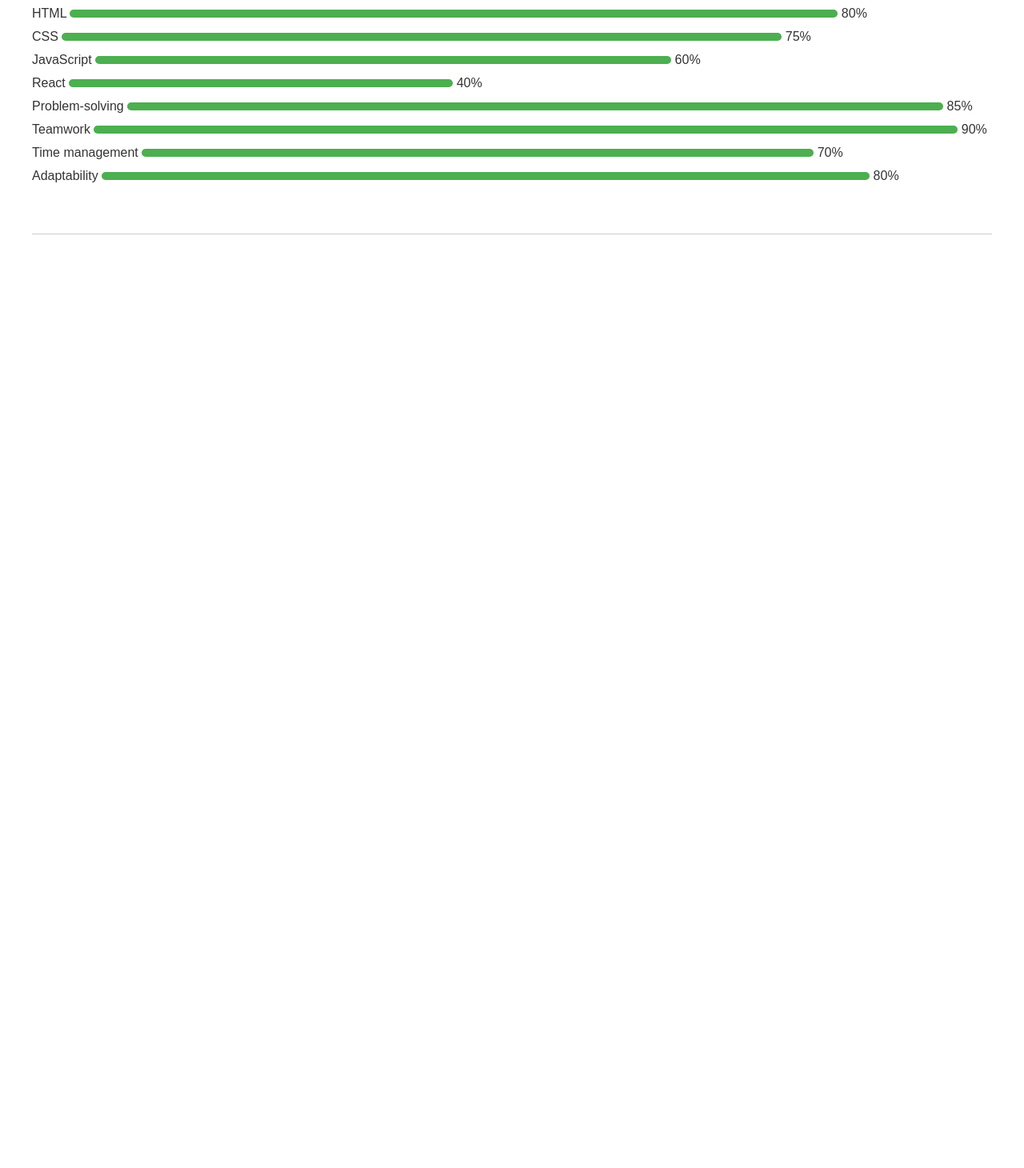
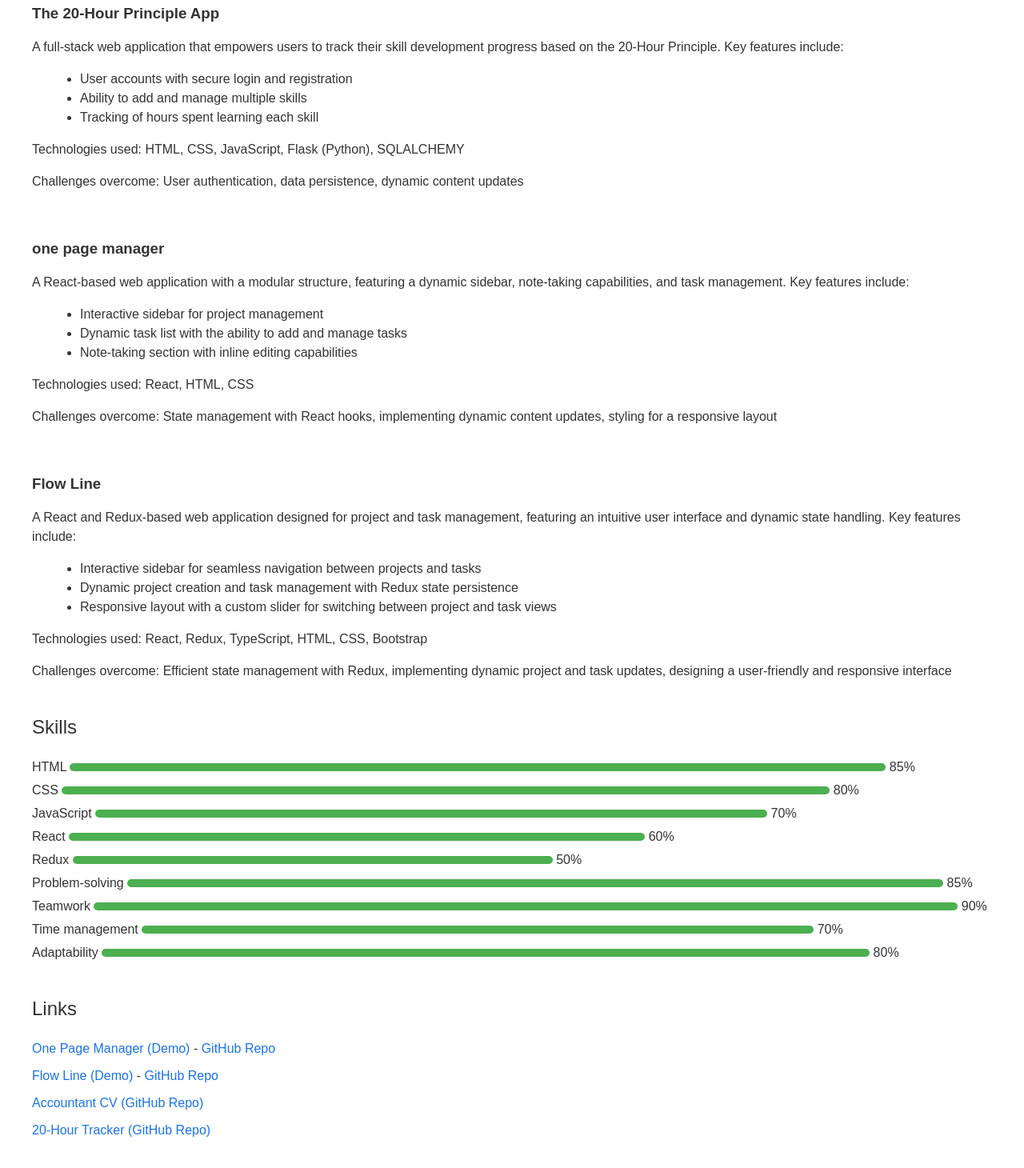
Before and after one commit to Elgohary23/cv, a plain HTML site: page index.html in a window 1280 px wide. Shown: the part 936-2396 px from the top of the page at 80% size. Before the commit the page ends 1269 px from the top, so only its background shows below. Drawn offline with Linux system fonts and the light colour scheme.

Commit message:
Add files via upload

```diff
--- a/index.html
+++ b/index.html
@@ -4,7 +4,7 @@
 <head>
     <meta charset="UTF-8">
     <meta name="viewport" content="width=device-width, initial-scale=1.0">
-    <title> Ebrahem Elgohary - Resume</title>
+    <title>Ebrahem Elgohary - Resume</title>
     <link rel="stylesheet" href="style.css">
 </head>
 
@@ -28,13 +28,27 @@
         <article class="school">
             <h3>Tanta University</h3>
             <h4>Bachelor of Science in Communication and Electronics Engineering</h4>
-            <p>Expected Graduation: [8, 2025]</p>
+            <p>Expected Graduation: 2025</p>
         </article>
-        </article>
-
+    </section>
 
     <section class="projects">
         <h2>Projects</h2>
+        <article class="project">
+            <h3>Static Personal Resume Website</h3>
+            <p>Developed a responsive static website to showcase a friend's professional profile. Key features include:
+            </p>
+            <ul>
+                <li>Clean, visually appealing layout using custom CSS</li>
+                <li>Organized sections for "About Me," "Education," "Skills," "Work Experience," and "Personal Skills"
+                </li>
+                <li>Responsive design for optimal viewing across different devices and screen sizes</li>
+            </ul>
+            <p>Technologies used: HTML, CSS (Grid Layout, Flexbox), Media Queries</p>
+            <p>Challenges overcome: Responsive grid layout design, cross-browser compatibility, optimizing for various
+                screen sizes</p>
+        </article>
+        <br>
         <article class="project">
             <h3>The 20-Hour Principle App</h3>
             <p>A full-stack web application that empowers users to track their skill development progress based on
@@ -47,23 +61,62 @@
             <p>Technologies used: HTML, CSS, JavaScript, Flask (Python), SQLALCHEMY</p>
             <p>Challenges overcome: User authentication, data persistence, dynamic content updates</p>
         </article>
-
+        <br>
+        <article class="project">
+            <h3>one page manager</h3>
+            <p>A React-based web application with a modular structure, featuring a dynamic sidebar, note-taking
+                capabilities, and task management. Key features include:</p>
+            <ul>
+                <li>Interactive sidebar for project management</li>
+                <li>Dynamic task list with the ability to add and manage tasks</li>
+                <li>Note-taking section with inline editing capabilities</li>
+            </ul>
+            <p>Technologies used: React, HTML, CSS</p>
+            <p>Challenges overcome: State management with React hooks, implementing dynamic content updates, styling for
+                a responsive layout</p>
+        </article>
+        <br>
+        <article class="project">
+            <h3>Flow Line</h3>
+            <p>A React and Redux-based web application designed for project and task management, featuring an intuitive
+                user interface and dynamic state handling. Key features include:</p>
+            <ul>
+                <li>Interactive sidebar for seamless navigation between projects and tasks</li>
+                <li>Dynamic project creation and task management with Redux state persistence</li>
+                <li>Responsive layout with a custom slider for switching between project and task views</li>
+            </ul>
+            <p>Technologies used: React, Redux, TypeScript, HTML, CSS, Bootstrap</p>
+            <p>Challenges overcome: Efficient state management with Redux, implementing dynamic project and task
+                updates, designing a user-friendly and responsive interface</p>
+        </article>
 
     </section>
 
     <section class="skills">
         <h2>Skills</h2>
         <ul>
-                <li>HTML <span class="skill-bar" style="width: 80%;"></span> 80%</li>
-                <li>CSS <span class="skill-bar" style="width: 75%;"></span> 75%</li>
-                <li>JavaScript <span class="skill-bar" style="width: 60%;"></span> 60%</li>
-                <li>React <span class="skill-bar" style="width: 40%;"></span> 40%</li>
+            <li>HTML <span class="skill-bar" style="width: 85%;"></span> 85%</li>
+            <li>CSS <span class="skill-bar" style="width: 80%;"></span> 80%</li>
+            <li>JavaScript <span class="skill-bar" style="width: 70%;"></span> 70%</li>
+            <li>React <span class="skill-bar" style="width: 60%;"></span> 60%</li>
+            <li>Redux <span class="skill-bar" style="width: 50%;"></span> 50%</li>
             <li>Problem-solving <span class="skill-bar" style="width: 85%;"></span> 85%</li>
             <li>Teamwork <span class="skill-bar" style="width: 90%;"></span> 90%</li>
             <li>Time management <span class="skill-bar" style="width: 70%;"></span> 70%</li>
             <li>Adaptability <span class="skill-bar" style="width: 80%;"></span> 80%</li>
         </ul>
     </section>
+
+    <section class="links">
+        <h2>Links</h2>
+        <ul>
+            <li><a href="https://onepagemanager.onrender.com/" target="_blank">One Page Manager (Demo)</a> - <a href="https://github.com/Elgohary23/onePagemanager" target="_blank">GitHub Repo</a></li>
+            <li><a href="https://flow-line.onrender.com/" target="_blank">Flow Line (Demo)</a> - <a href="https://github.com/Elgohary23/flow-line" target="_blank">GitHub Repo</a></li>
+            <li><a href="https://github.com/Elgohary23/accountant-cv" target="_blank">Accountant CV (GitHub Repo)</a></li>
+            <li><a href="https://github.com/Elgohary23/20-hour-tracker" target="_blank">20-Hour Tracker (GitHub Repo)</a></li>
+        </ul>
+    </section>
+
 </body>
 
 </html>
--- a/style.css
+++ b/style.css
@@ -2,13 +2,11 @@ body {
     font-family: 'Arial', sans-serif;
     font-size: 16px;
     color: #333;
-    /* Dark gray text */
     line-height: 1.5;
     margin: 40px;
 }
 
-h1,
-h2 {
+h1, h2 {
     margin-top: 0;
     font-weight: normal;
 }
@@ -34,7 +32,6 @@ header p {
     margin-top: 10px;
     font-size: 14px;
     color: #666;
-    /* Light gray for contact info */
 }
 
 section {
@@ -47,7 +44,6 @@ section {
 
 .education {
     border-bottom: 1px solid #ccc;
-    /* Light gray border */
     padding-bottom: 20px;
 }
 
@@ -81,6 +77,23 @@ section {
     display: inline-block;
     height: 10px;
     background-color: #4CAF50;
-    /* Green progress bar */
     border-radius: 5px;
 }
+
+.links ul {
+    list-style-type: none;
+    padding: 0;
+}
+
+.links li {
+    margin-bottom: 10px;
+}
+
+.links a {
+    color: #1a73e8;
+    text-decoration: none;
+}
+
+.links a:hover {
+    text-decoration: underline;
+}
```
Lines whose indentation alone changed are shown as unchanged.
